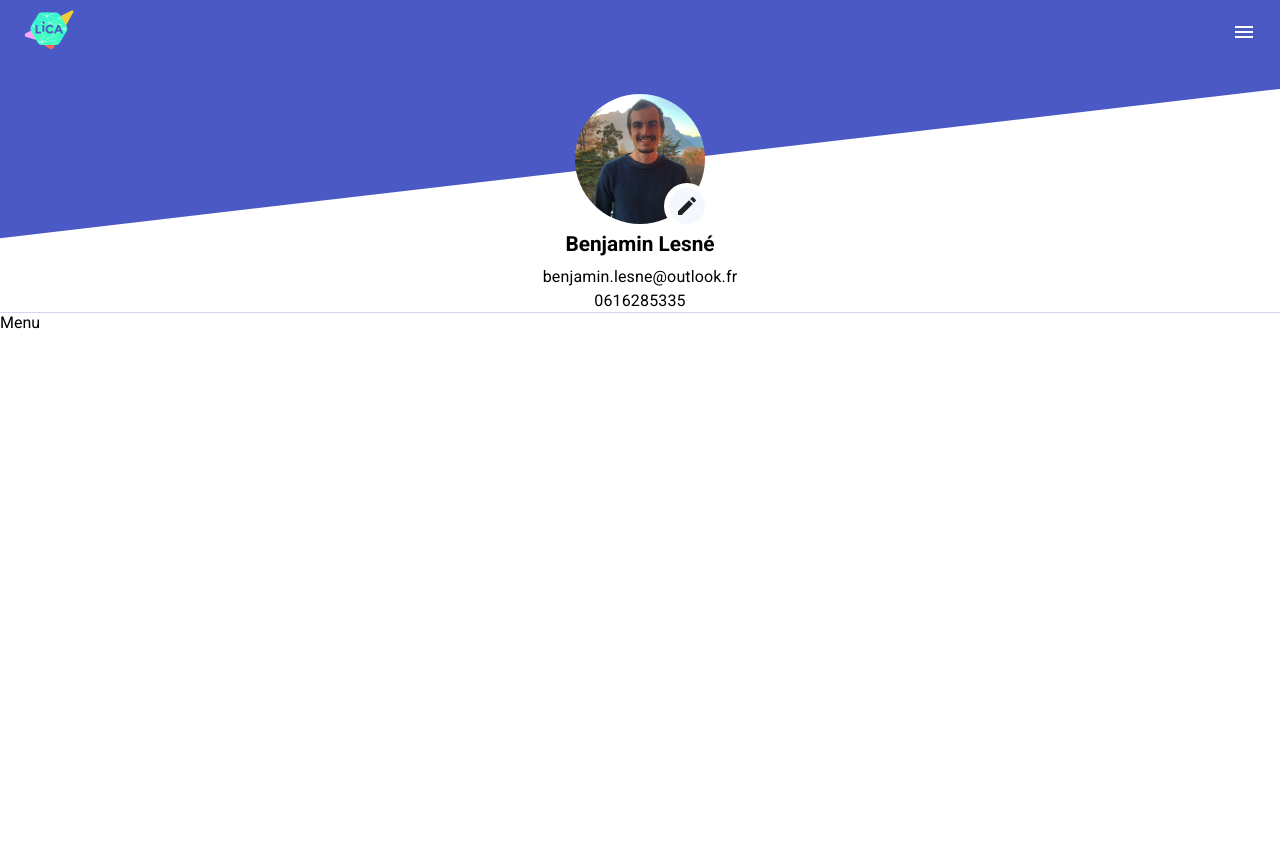
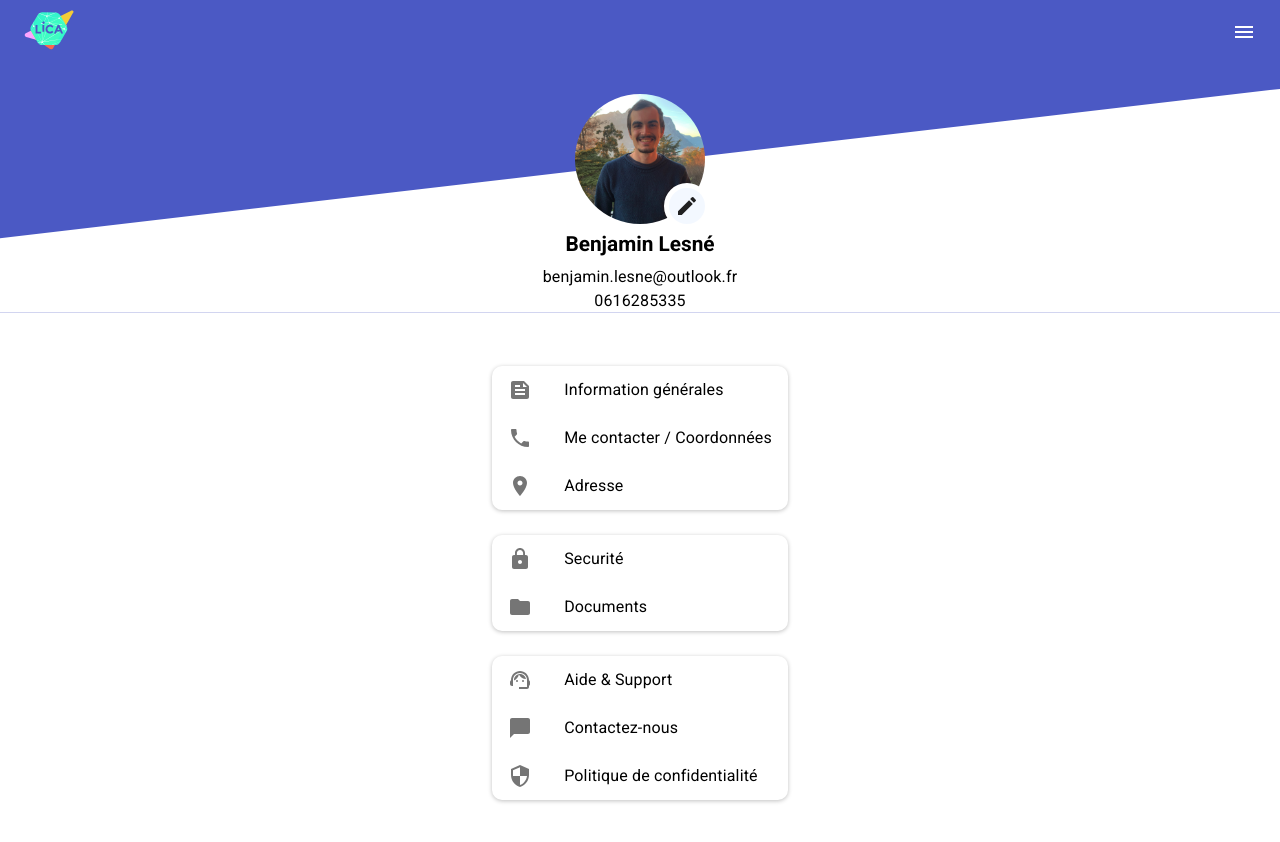
Before and after one commit to BenjaminLesne/mui, a React (Create React App) app: page / in a window 1280 px wide. Shown: the top 842 px of the page. Before the commit the page ends 800 px from the top, so only its background shows below. Built offline with nearby package versions, Linux system fonts and the light colour scheme.

Commit message:
setting up react router for Profile page

```diff
--- a/package.json
+++ b/package.json
@@ -16,6 +16,7 @@
     "@types/react-dom": "^18.0.10",
     "react": "^18.2.0",
     "react-dom": "^18.2.0",
+    "react-router-dom": "^6.6.1",
     "react-scripts": "5.0.1",
     "typescript": "^4.9.4",
     "web-vitals": "^2.1.4"
--- a/src/App.css
+++ b/src/App.css
@@ -3,3 +3,7 @@
     "Ubuntu", "Cantarell", "Fira Sans", "Droid Sans", "Helvetica Neue",
     sans-serif;
 }
+
+.App {
+  padding-bottom: 100px;
+}
--- a/src/components/Header/index.tsx
+++ b/src/components/Header/index.tsx
@@ -3,16 +3,13 @@ import MenuIcon from "@mui/icons-material/Menu";
 import AppBar from "@mui/material/AppBar";
 
 import { Logo } from "../../assets/Logo";
+import { toolbarStyle, logoWrapper } from "./styles";
 
 export const Header = () => {
   return (
     <AppBar position="static">
-      <Toolbar sx={{ justifyContent: "space-between" }}>
-        <Box
-          sx={{
-            width: "50px",
-          }}
-        >
+      <Toolbar sx={toolbarStyle}>
+        <Box sx={logoWrapper}>
           <Logo />
         </Box>
         <IconButton size="large" edge="end" color="inherit" aria-label="menu">
--- /dev/null
+++ b/src/components/Header/styles.ts
@@ -0,0 +1,7 @@
+export const toolbarStyle = {
+  justifyContent: "space-between",
+};
+
+export const logoWrapper = {
+  width: "50px",
+};
--- a/src/index.css
+++ b/src/index.css
@@ -1,13 +1,10 @@
+* {
+  font-family: "Roboto", -apple-system, BlinkMacSystemFont, "Segoe UI", "Oxygen",
+    "Ubuntu", "Cantarell", "Fira Sans", "Droid Sans", "Helvetica Neue",
+    sans-serif;
+}
+
 body {
   margin: 0;
-  font-family: -apple-system, BlinkMacSystemFont, 'Segoe UI', 'Roboto', 'Oxygen',
-    'Ubuntu', 'Cantarell', 'Fira Sans', 'Droid Sans', 'Helvetica Neue',
-    sans-serif;
-  -webkit-font-smoothing: antialiased;
-  -moz-osx-font-smoothing: grayscale;
+  padding-bottom: 100px;
 }
-
-code {
-  font-family: source-code-pro, Menlo, Monaco, Consolas, 'Courier New',
-    monospace;
-}
--- a/src/index.tsx
+++ b/src/index.tsx
@@ -1,15 +1,35 @@
-import React from 'react';
-import ReactDOM from 'react-dom/client';
-import './index.css';
-import App from './App';
-import reportWebVitals from './reportWebVitals';
+import React from "react";
+import ReactDOM from "react-dom/client";
+import "./index.css";
+import { ThemeProvider } from "@mui/material";
+import { theme } from "../src/utils/theme";
+
+import { Header } from "./components/Header";
+import { Profile } from "./pages/Profile";
+import { Form } from "./pages/Profile/Form";
+import reportWebVitals from "./reportWebVitals";
+
+import { createBrowserRouter, RouterProvider, Route } from "react-router-dom";
+const router = createBrowserRouter([
+  {
+    path: "/",
+    element: <Profile />,
+  },
+  {
+    path: "/information-generales",
+    element: <Form />,
+  },
+]);
 
 const root = ReactDOM.createRoot(
-  document.getElementById('root') as HTMLElement
+  document.getElementById("root") as HTMLElement
 );
 root.render(
   <React.StrictMode>
-    <App />
+    <ThemeProvider theme={theme}>
+      <Header />
+      <RouterProvider router={router} />
+    </ThemeProvider>
   </React.StrictMode>
 );
 
--- /dev/null
+++ b/src/pages/Profile/Form/index.tsx
@@ -0,0 +1,3 @@
+export const Form = () => {
+  return <div>Form</div>;
+};
--- /dev/null
+++ b/src/pages/Profile/Form/styles.tsx
@@ -0,0 +1 @@
+export const test = {};
--- a/src/pages/Profile/Menu/Section/index.tsx
+++ b/src/pages/Profile/Menu/Section/index.tsx
@@ -1,5 +1,24 @@
-import React from "react";
+import { ReactNode } from "react";
+import { Box, ListItemButton, ListItemIcon, ListItemText } from "@mui/material";
+import { section } from "./styles";
 
-export const Section = () => {
-  return <div>Section</div>;
-};
+interface SectionItem {
+  icon: ReactNode;
+  text: string;
+}
+interface Props {
+  data: SectionItem[];
+}
+
+export function Section({ data }: Props) {
+  return (
+    <Box sx={section}>
+      {data.map((item: SectionItem) => (
+        <ListItemButton key={crypto.randomUUID()}>
+          <ListItemIcon>{item.icon}</ListItemIcon>
+          <ListItemText primary={item.text} />
+        </ListItemButton>
+      ))}
+    </Box>
+  );
+}
--- /dev/null
+++ b/src/pages/Profile/Menu/Section/styles.ts
@@ -0,0 +1,4 @@
+export const section = {
+  borderRadius: "10px",
+  boxShadow: "0px 1px 4px 0px rgba(0, 0, 0, 0.25)",
+};
--- a/src/pages/Profile/Menu/index.tsx
+++ b/src/pages/Profile/Menu/index.tsx
@@ -1,5 +1,42 @@
-import React from "react";
+import { Section } from "./Section";
+import {
+  Inbox,
+  LocationOn,
+  LocalPhone,
+  Feed,
+  Lock,
+  Folder,
+  SupportAgent,
+  ChatBubble,
+  Security,
+} from "@mui/icons-material";
+import { List } from "@mui/material";
+import { list } from "./styles";
+export const Menu = () => {
+  const section1 = [
+    { icon: <Feed />, text: "Information générales" },
+    { icon: <LocalPhone />, text: "Me contacter / Coordonnées" },
+    { icon: <LocationOn />, text: "Adresse" },
+  ];
 
-export const Menu = () => {
-  return <div>Menu</div>;
+  const section2 = [
+    { icon: <Lock />, text: "Securité" },
+    { icon: <Folder />, text: "Documents" },
+  ];
+
+  const section3 = [
+    { icon: <SupportAgent />, text: "Aide & Support" },
+    { icon: <ChatBubble />, text: "Contactez-nous" },
+    { icon: <Security />, text: "Politique de confidentialité" },
+  ];
+
+  return (
+    <>
+      <List sx={list}>
+        <Section data={section1} />
+        <Section data={section2} />
+        <Section data={section3} />
+      </List>
+    </>
+  );
 };
--- /dev/null
+++ b/src/pages/Profile/Menu/styles.ts
@@ -0,0 +1,6 @@
+export const list = {
+  marginTop: "45px",
+  display: "grid",
+  justifyContent: "center",
+  gap: "25px",
+};
```
Also changed, not shown: 1 other file (tests, documents, lock files or other folders).
